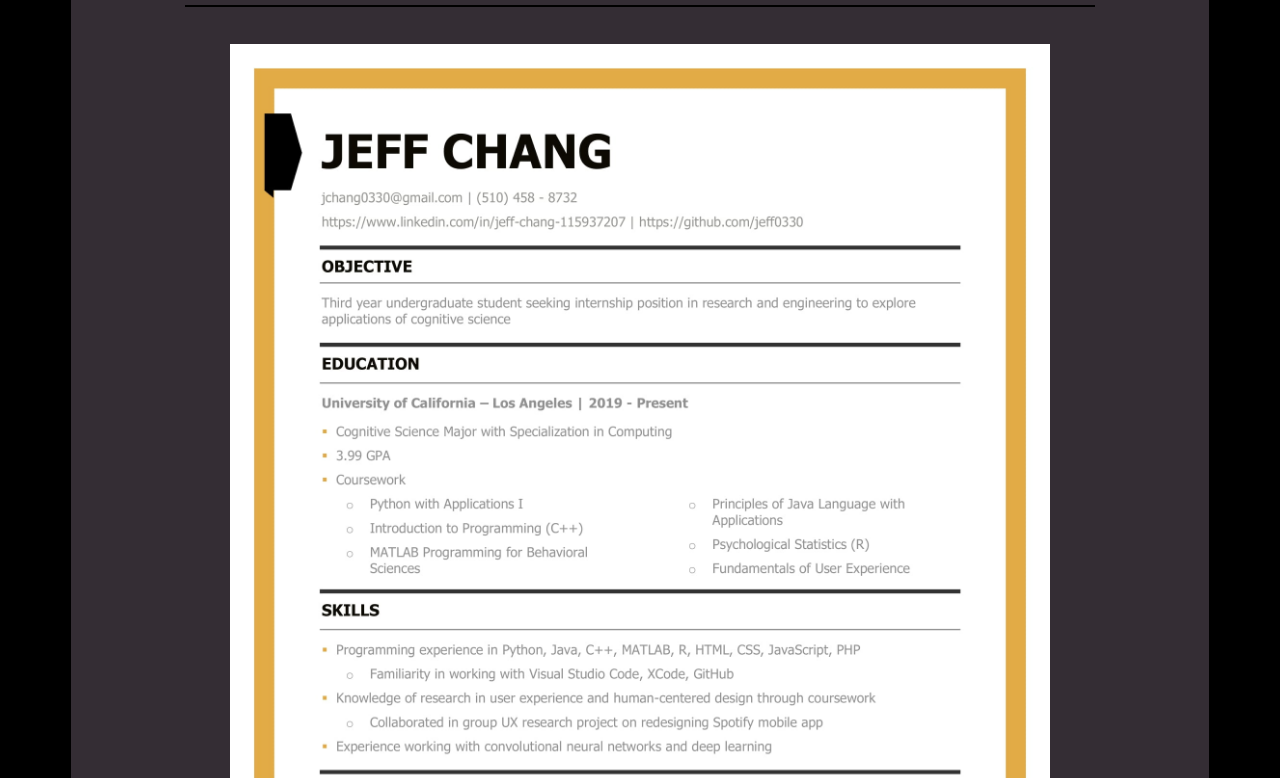
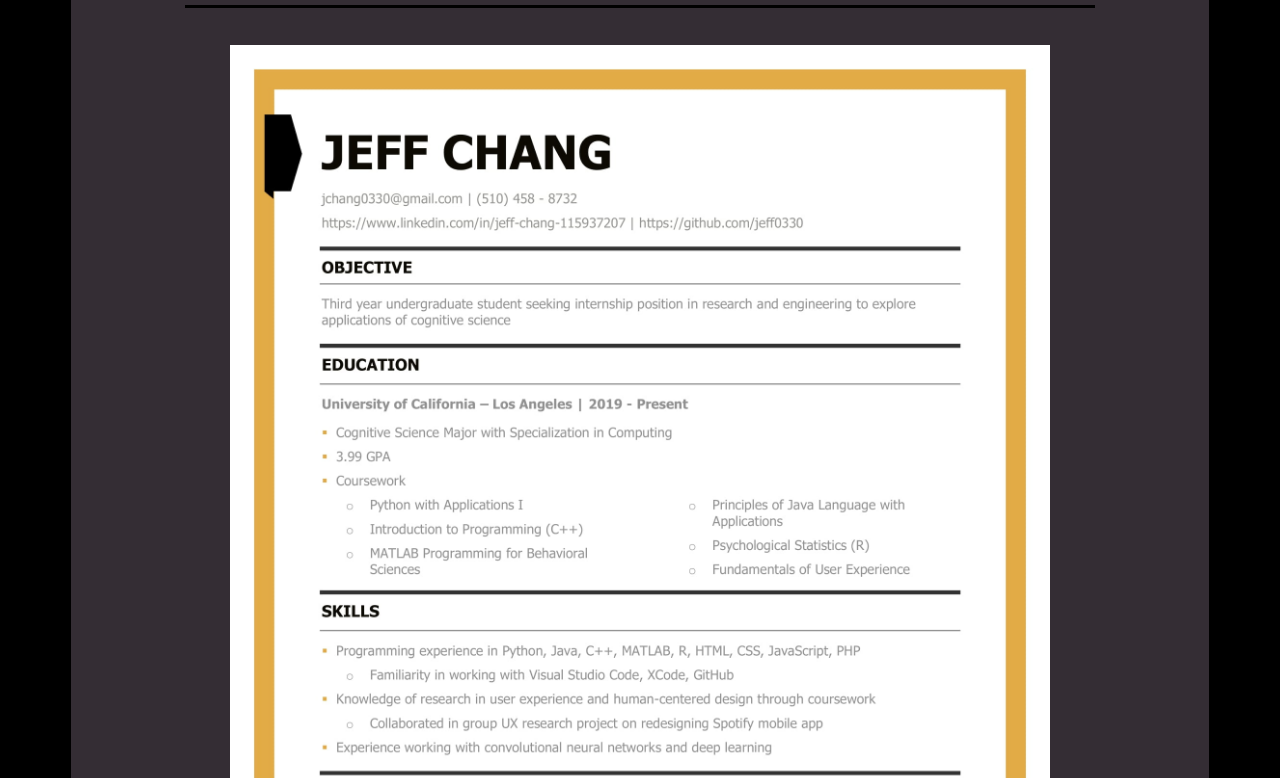
Before and after one commit to jchdesign/personal_site_archive_1, a plain HTML site: page resume/index.html in a window 1280 px wide. Shown: the part 292-1070 px from the top of the page. Drawn offline with Linux system fonts and the light colour scheme.

Commit message:
v2 commit 4

```diff
--- a/style.css
+++ b/style.css
@@ -26,7 +26,7 @@ hr {
     display: block;
     height: 4px;
     border: 0;
-    border-top: 2px solid #000000;
+    border-top: 3px solid #000000;
     padding: 0;
 }
 
```
